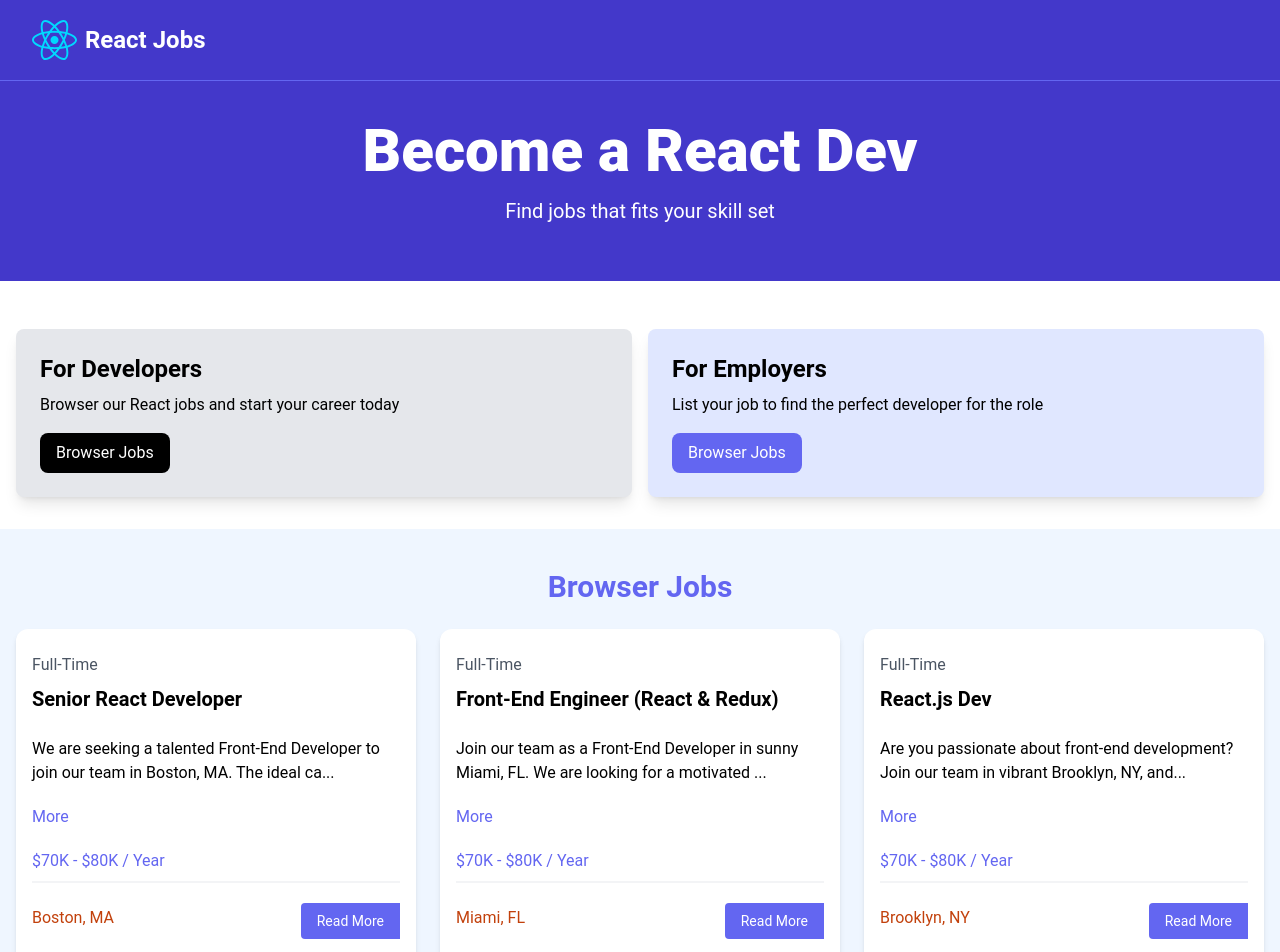
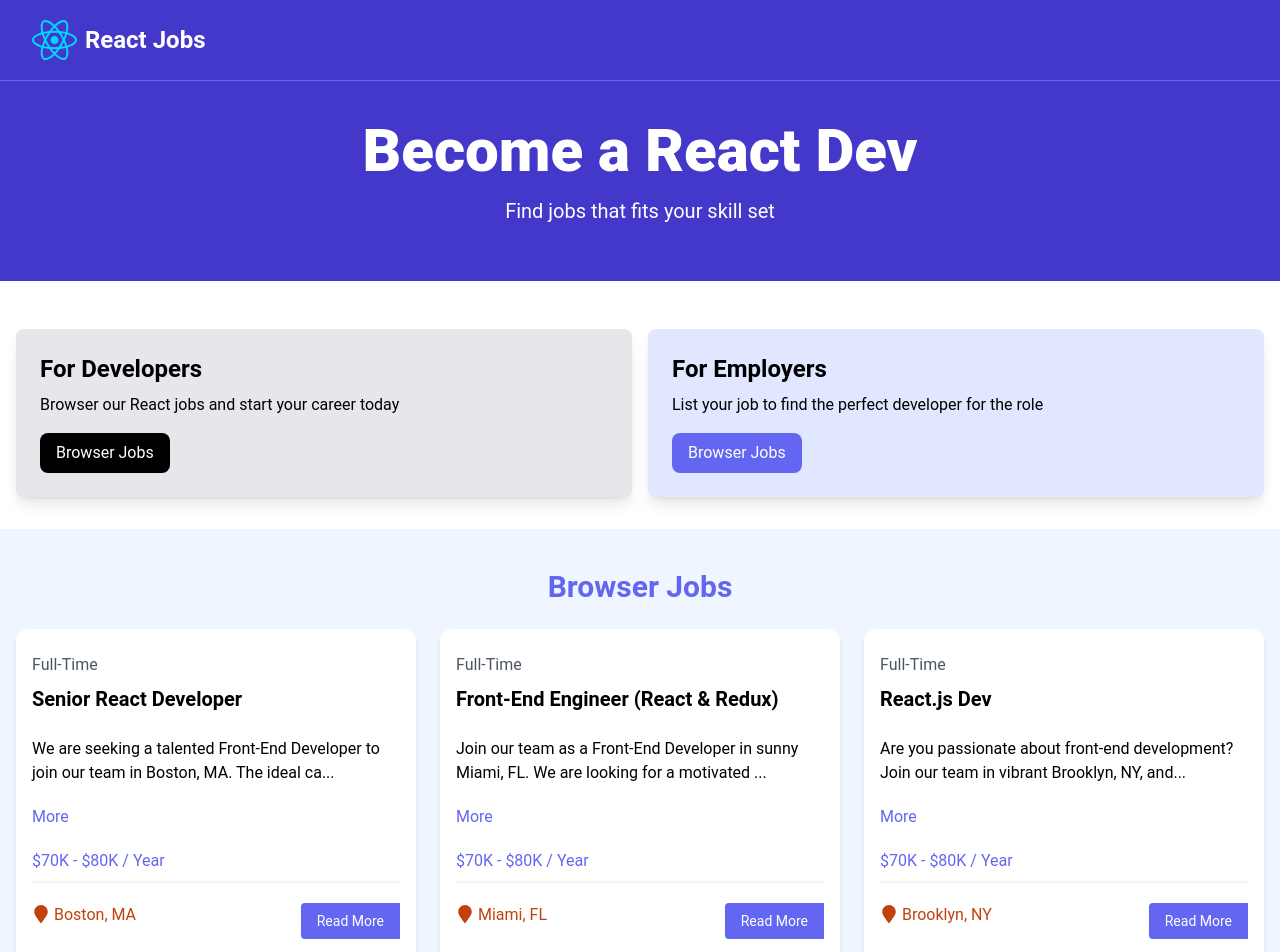
Before and after one commit to Jayashree-25/react-crash-2025, a React (Vite) app: page / in a window 1280 px wide. Shown: the top 952 px of the page. Built offline with nearby package versions, Linux system fonts and the light colour scheme.

Commit message:
react-icons

```diff
--- a/package.json
+++ b/package.json
@@ -12,7 +12,8 @@
   "dependencies": {
     "@tailwindcss/vite": "^4.0.9",
     "react": "^19.0.0",
-    "react-dom": "^19.0.0"
+    "react-dom": "^19.0.0",
+    "react-icons": "^5.5.0"
   },
   "devDependencies": {
     "@eslint/js": "^9.19.0",
--- a/src/components/JobListing.jsx
+++ b/src/components/JobListing.jsx
@@ -1,4 +1,5 @@
 import { useState } from 'react'
+import { FaMapMarker } from 'react-icons/fa'
 
 const JobListing = ({ job }) => {
     const [showFullDescription, setShowFullDescription] = useState(false);
@@ -32,7 +33,8 @@
 
                 <div className='flex flex-col lg:flex-row justify-between mb-4'>
                     <div className='text-orange-700 mb-3'>
-                        <i className='fa-solid fa-location-dot text-lg'></i>{job.location}
+                        <FaMapMarker className='inline text-lg mb-1 mr-1' />
+                        {job.location}
                     </div>
                     <a href={`/job/${job.id}`} className='h-[36px] bg-indigo-500 hover:bg-indigo-600 text-white px-4 py-2 rounded-l text-center text-sm'>Read More</a>
                 </div>
```
Also changed, not shown: 1 other file (tests, documents, lock files or other folders).
